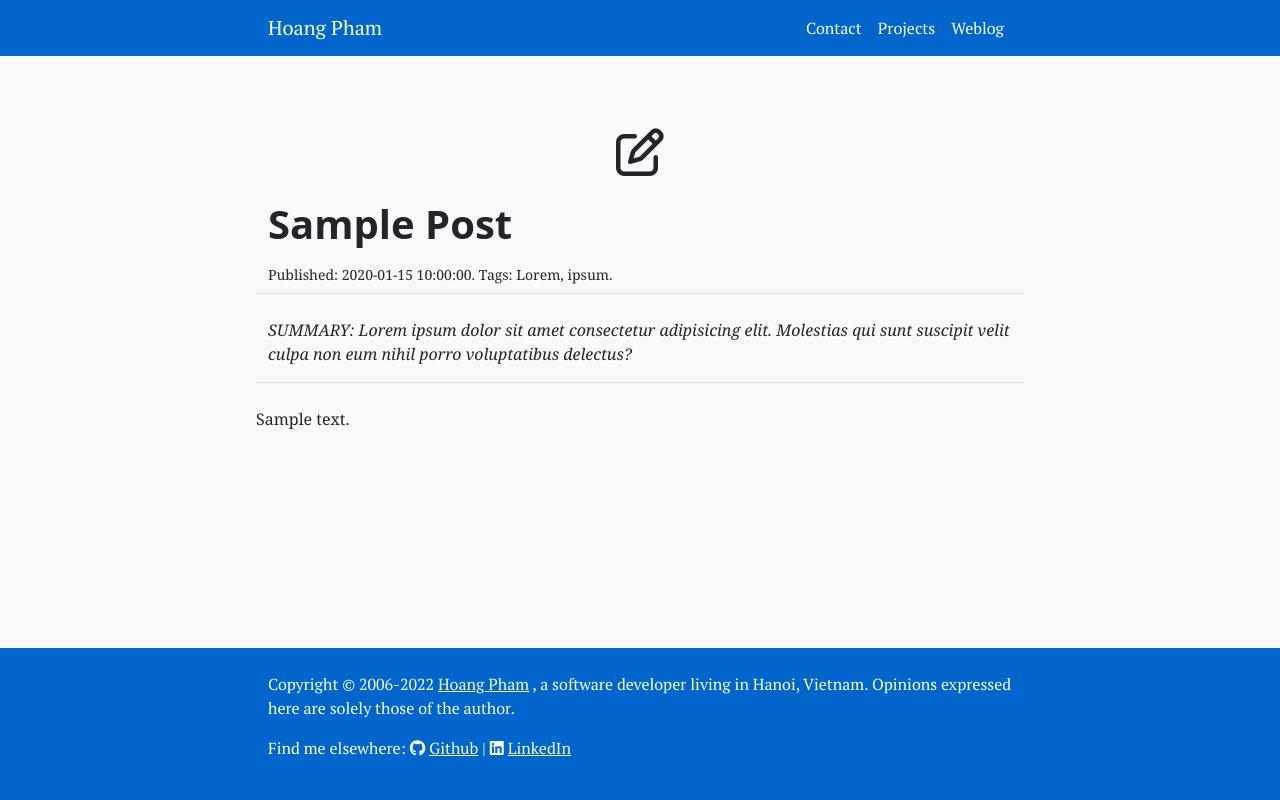
After one commit to yacarthar/blog, a Flask app: template app/templates/post.html in a window 1280 px wide. The commit adds this page. Run offline with Flask 3, Linux system fonts and the light colour scheme; the template is opened without the code that fills it: values that come from a table or form of the project are taken from there, others are empty; tables that the repository leaves empty hold one stand-in row (values such as "Sample post").

Commit message:
feat: one post view

```diff
--- a/app/models/post.py
+++ b/app/models/post.py
@@ -33,10 +33,14 @@ class PostModel(db.Model):
     def find_by_id(cls, _id: int):
         return cls.query.get(_id)
 
+    @property
+    def link(self):
+        return generate_link(self.title.lower(), self.id)
+
     def to_json(self):
         return {
             "id": self.id,
-            "link": generate_link(self.title, self.id),
+            "link": self.link,
             "title": self.title,
             "content": self.content,
             "author": self.author,
--- a/app/static/css/cool.css
+++ b/app/static/css/cool.css
@@ -88,18 +88,7 @@
   margin-top: 8rem;
   margin-bottom: 5rem;
 }
-#content {
-  font-family: "PT Serif", Georgia, "Georgia Ref", "Times New Roman", serif,
-    "Apple Color Emoji", "Segoe UI Emoji", "Segoe UI Symbol", "Noto Color Emoji";
-  margin-top: 8rem;
-  margin-bottom: 5rem;
-}
-#content form input.form-control,
-#content form textarea.form-control {
-  font-family: "PT Sans", system-ui, -apple-system, "Segoe UI", Roboto,
-    "Helvetica Neue", "Noto Sans", "Liberation Sans", Arial, sans-serif,
-    "Apple Color Emoji", "Segoe UI Emoji", "Segoe UI Symbol", "Noto Color Emoji";
-}
+
 #content .h1,
 #content .h2,
 #content .h3,
@@ -111,18 +100,13 @@
 #content h3,
 #content h4,
 #content h5,
-#content h6,
-#content th {
+#content h6 {
   font-family: "PT Sans", system-ui, -apple-system, "Segoe UI", Roboto,
     "Helvetica Neue", "Noto Sans", "Liberation Sans", Arial, sans-serif,
     "Apple Color Emoji", "Segoe UI Emoji", "Segoe UI Symbol", "Noto Color Emoji";
   font-weight: 600;
 }
-#content .alert {
-  font-family: "PT Sans", system-ui, -apple-system, "Segoe UI", Roboto,
-    "Helvetica Neue", "Noto Sans", "Liberation Sans", Arial, sans-serif,
-    "Apple Color Emoji", "Segoe UI Emoji", "Segoe UI Symbol", "Noto Color Emoji";
-}
+
 #content .h2,
 #content .h3,
 #content .h4,
@@ -133,13 +117,14 @@
 #content h4,
 #content h5,
 #content h6 {
-  margin-top: 3rem;
+  margin-top: 1rem;
 }
 #content blockquote,
 #content li,
 #content p,
 #content ul {
-  font-size: 1.1rem;
+  /* font-size: 1.1rem; */
+  list-style-position: inside;
 }
 #content p.meta {
   border-bottom: 1px solid #dee2e6;
@@ -167,35 +152,17 @@
   padding: 1rem;
   font-style: italic;
 }
-#content .content-list {
-  list-style-type: none;
-}
-#content .list-meta {
-  font-style: italic;
-  font-size: 0.95rem;
-  border-bottom: 1px solid #dee2e6;
-}
-#content .content-title {
-  font-family: "PT Sans", system-ui, -apple-system, "Segoe UI", Roboto,
-    "Helvetica Neue", "Noto Sans", "Liberation Sans", Arial, sans-serif,
-    "Apple Color Emoji", "Segoe UI Emoji", "Segoe UI Symbol", "Noto Color Emoji";
-}
+
+
+
 #content .content-date {
   font-size: 0.95rem;
 }
 #content ins {
   text-decoration: none;
 }
-#content li {
-  margin-top: 1rem;
-  margin-bottom: 1rem;
-}
-#content form button,
-#content form label {
-  font-family: "PT Sans", system-ui, -apple-system, "Segoe UI", Roboto,
-    "Helvetica Neue", "Noto Sans", "Liberation Sans", Arial, sans-serif,
-    "Apple Color Emoji", "Segoe UI Emoji", "Segoe UI Symbol", "Noto Color Emoji";
-}
+
+
 
 /* bg- */
 .bg-primary {
--- a/app/static/css/styles.css
+++ b/app/static/css/styles.css
@@ -64,6 +64,7 @@ body {
   font-family: 'PTSerif', serif;
 }
 
-/* .navbar {
-  background-color: RGBA(0,102,204,var(--bs-bg-opacity,1)) !important
-} */
+#latest_posts li {
+  margin-top: 1rem;
+  margin-bottom: 1rem;
+}
--- a/app/templates/base.html
+++ b/app/templates/base.html
@@ -15,7 +15,7 @@
   <link rel="stylesheet" href="{{url_for('static', filename='css/cool.css')}}">
 </head>
 
-<body>
+<body class="d-flex flex-column min-vh-100">
   <!-- nav -->
   <div class="bg-primary fixed-top">
     <div class="container-md">
@@ -25,7 +25,7 @@
           aria-controls="navbarNavAltMarkup" aria-expanded="false" aria-label="Toggle navigation">
           <span class="navbar-toggler-icon"></span>
         </button>
-        <div class="collapse navbar-collapse" id="navbarSupportedContent">
+        <div class="collapse navbar-collapse" id="navbarNavAltMarkup">
           <ul class="navbar-nav ms-auto">
             <li class="nav-item" id="contact-link">
               <a class="nav-link" href="/contact/">Contact</a>
@@ -43,7 +43,7 @@
   </div>
 
 
-  <div id="content" class="container-md py-3 px-4">
+  <div id="content" class="container-md">
     {% block content %}{% endblock %}
   </div>
 
--- /dev/null
+++ b/app/templates/post.html
@@ -0,0 +1,31 @@
+{% extends "base.html" %}
+
+{% block title %}Posts{% endblock %}
+
+{% block content %}
+<div class="col-md-8 mx-auto">
+  <!-- welcome -->
+  <div class="row mb-4 border-bottom">
+    <i class="fa-regular fa-pen-to-square fa-3x text-center mb-2"></i>
+    <h1 class="my-3">{{post.title|title}}</h1>
+    <small class="mb-2">
+      Published: {{post.date_created}}.
+      Tags: Lorem, ipsum.
+    </small>
+  </div>
+
+  <!-- intro -->
+  <div class="row mb-4 border-bottom" id="intro">
+    <p class="fst-italic">
+      SUMMARY: Lorem ipsum dolor sit amet consectetur adipisicing elit. Molestias qui sunt suscipit velit culpa non eum
+      nihil
+      porro voluptatibus delectus?
+    </p>
+  </div>
+
+  <div class="row mb-4">
+    {{ post.content|safe }}
+  </div>
+
+</div>
+{% endblock %}
--- a/app/templates/posts.html
+++ b/app/templates/posts.html
@@ -6,8 +6,8 @@
 <div class="col-md-8 mx-auto">
   <!-- welcome -->
   <div class="row mb-4 border-bottom text-center">
-    <i class="fa-regular fa-pen-to-square fa-3x"></i>
-    <h2 class="mt-1">Blog Posts</h2>
+    <i class="fa-regular fa-pen-to-square fa-3x mb-2"></i>
+    <h1 class="my-3">Blog Posts</h1>
     <p class="lead">Posts archive by date</p>
   </div>
 
```
Also changed, not shown: app/routers/post.py (+7 -6 lines), app/services/post.py (+7 -6 lines), app/templates/home.html (+4 -4 lines).
